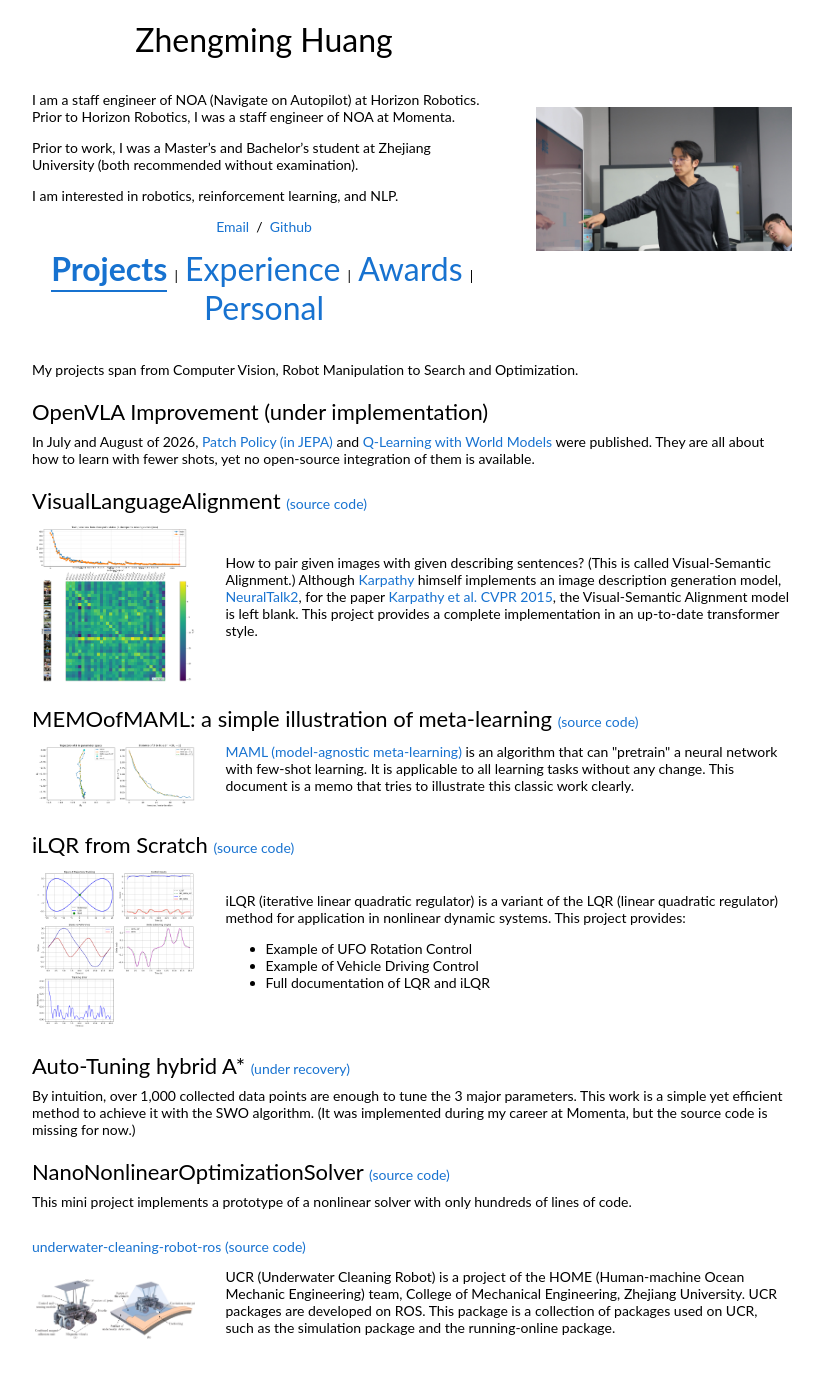
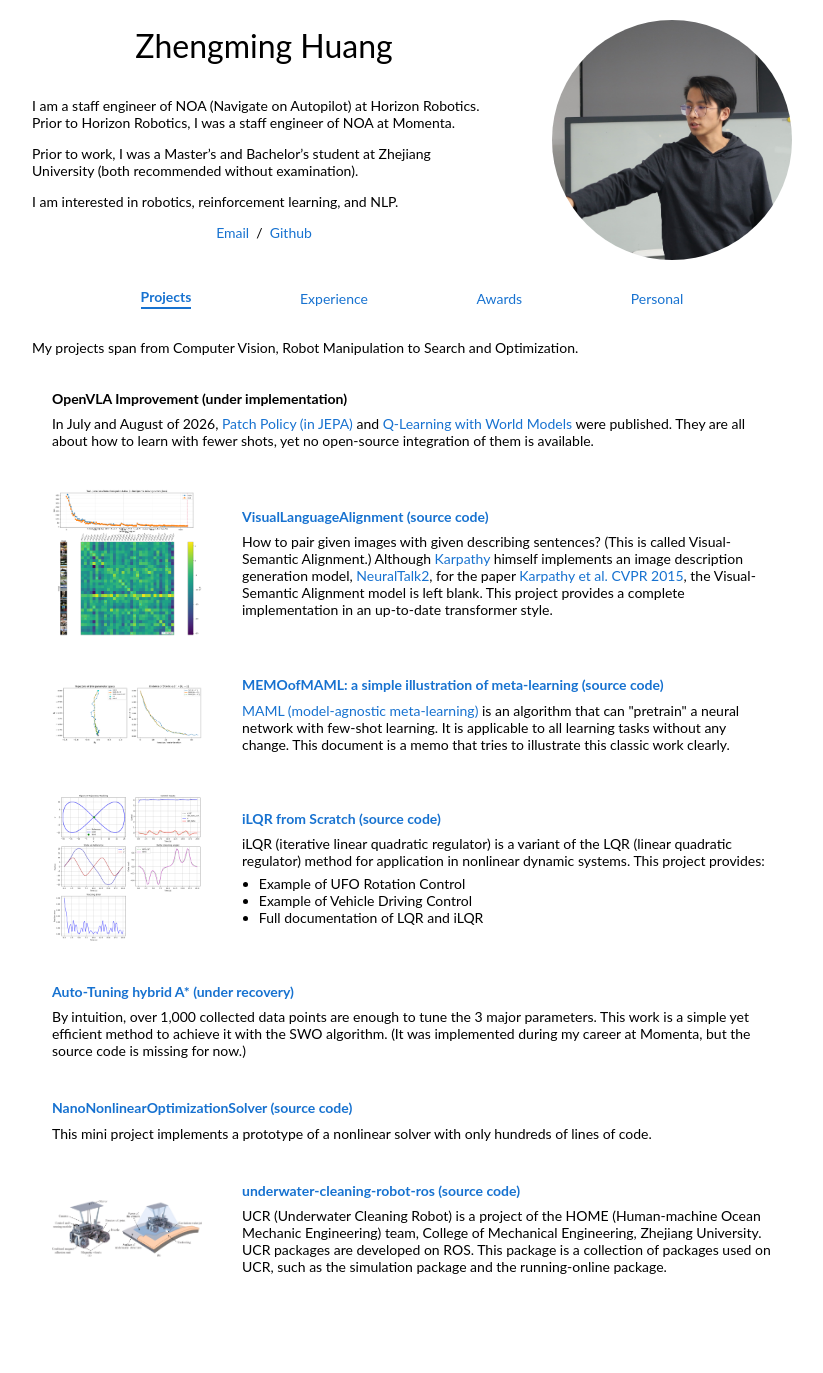
Before and after one commit to JamieHuang28/JamieHuang28.github.io, a Jekyll site: the page built from index.md, in a window 1280 px wide. Shown: the whole page, without its empty margins (228-1051 px from the left). Built offline with Jekyll 4.4.1, drawn with Linux system fonts in a browser that asks for light colours; after the commit the page ends 1315 px from its top, so only the background shows below that.

Commit message:
Update overall layout

```diff
--- a/_includes/profile.html
+++ b/_includes/profile.html
@@ -10,17 +10,14 @@
       <a href="mailto:{{ profile.email }}">Email</a> &nbsp;/&nbsp;
       <a href="{{ profile.github }}">Github</a>
     </p>
-    <p class="nav-tabs">
-      <a href="{{ '/' | relative_url }}" class="{% if page.tab == 'projects' %}active{% endif %}">Projects</a>
-      &nbsp;|&nbsp;
-      <a href="{{ '/experience.html' | relative_url }}" class="{% if page.tab == 'experience' %}active{% endif %}">Experience</a>
-      &nbsp;|&nbsp;
-      <a href="{{ '/awards.html' | relative_url }}" class="{% if page.tab == 'awards' %}active{% endif %}">Awards</a>
-      &nbsp;|&nbsp;
-      <a href="{{ '/personal.html' | relative_url }}" class="{% if page.tab == 'personal' %}active{% endif %}">Personal</a>
-    </p>
   </div>
   <div class="profile-photo">
     <img class="cover-photo" src="{{ profile.cover_photo | relative_url }}" alt="{{ profile.name }}">
   </div>
 </div>
+<p class="nav-tabs">
+  <a href="{{ '/' | relative_url }}" class="{% if page.tab == 'projects' %}active{% endif %}">Projects</a>
+  <a href="{{ '/experience.html' | relative_url }}" class="{% if page.tab == 'experience' %}active{% endif %}">Experience</a>
+  <a href="{{ '/awards.html' | relative_url }}" class="{% if page.tab == 'awards' %}active{% endif %}">Awards</a>
+  <a href="{{ '/personal.html' | relative_url }}" class="{% if page.tab == 'personal' %}active{% endif %}">Personal</a>
+</p>
--- a/index.md
+++ b/index.md
@@ -5,43 +5,37 @@ tab: projects
 
 My projects span from Computer Vision, Robot Manipulation to Search and Optimization.
 
-# OpenVLA Improvement (under implementation)
-In July and August of 2026, [Patch Policy (in JEPA)](https://arxiv.org/abs/2607.18236) and [Q-Learning with World Models](https://arxiv.org/pdf/2608.17163) were published. They are all about how to learn with fewer shots, yet no open-source integration of them is available.
-
-# VisualLanguageAlignment [(source code)](https://github.com/JamieHuang28/VisualLanguageAlignment)
-
-<table>
+<table class="project-list">
   <tr>
-    <td style="width:25%;vertical-align:middle;padding-right:16px;">
-      <img src="./resources/eval_train.png" alt="vla_train_figure" style="width:160px;max-width:100%;display:block;margin:0;">
+    <td colspan="2">
+      <span class="project-title">OpenVLA Improvement (under implementation)</span>
+      <p>In July and August of 2026, <a href="https://arxiv.org/abs/2607.18236">Patch Policy (in JEPA)</a> and <a href="https://arxiv.org/pdf/2608.17163">Q-Learning with World Models</a> were published. They are all about how to learn with fewer shots, yet no open-source integration of them is available.</p>
     </td>
-    <td style="width:75%;vertical-align:middle;">
+  </tr>
+  <tr>
+    <td class="project-thumb">
+      <img src="./resources/eval_train.png" alt="vla_train_figure">
+    </td>
+    <td class="project-body">
+      <a class="project-title" href="https://github.com/JamieHuang28/VisualLanguageAlignment">VisualLanguageAlignment (source code)</a>
       <p>How to pair given images with given describing sentences? (This is called Visual-Semantic Alignment.) Although <a href="https://karpathy.ai/">Karpathy</a> himself implements an image description generation model, <a href="https://github.com/karpathy/neuraltalk2">NeuralTalk2</a>, for the paper <a href="https://cs.stanford.edu/people/karpathy/deepimagesent/">Karpathy et al. CVPR 2015</a>, the Visual-Semantic Alignment model is left blank. This project provides a complete implementation in an up-to-date transformer style.</p>
     </td>
   </tr>
-</table>
-
-# MEMOofMAML: a simple illustration of meta-learning [(source code)](https://github.com/JamieHuang28/MEMOofMAML)
-
-<table>
   <tr>
-    <td style="width:25%;vertical-align:middle;padding-right:16px;">
-      <img src="./resources/MAML_param_updates_B.png" alt="MAML_figure" style="width:160px;max-width:100%;display:block;margin:0;">
+    <td class="project-thumb">
+      <img src="./resources/MAML_param_updates_B.png" alt="MAML_figure">
     </td>
-    <td style="width:75%;vertical-align:middle;">
+    <td class="project-body">
+      <a class="project-title" href="https://github.com/JamieHuang28/MEMOofMAML">MEMOofMAML: a simple illustration of meta-learning (source code)</a>
       <p><a href="https://arxiv.org/abs/1703.03400">MAML (model-agnostic meta-learning)</a> is an algorithm that can "pretrain" a neural network with few-shot learning. It is applicable to all learning tasks without any change. This document is a memo that tries to illustrate this classic work clearly.</p>
     </td>
   </tr>
-</table>
-
-# iLQR from Scratch [(source code)](https://github.com/JamieHuang28/iterative-linear-quadratic-regulator)
-
-<table>
   <tr>
-    <td style="width:25%;vertical-align:middle;padding-right:16px;">
-      <img src="./resources/ilqr_vehicle_model.png" alt="ilqr_figure" style="width:160px;max-width:100%;display:block;margin:0;">
+    <td class="project-thumb">
+      <img src="./resources/ilqr_vehicle_model.png" alt="ilqr_figure">
     </td>
-    <td style="width:75%;vertical-align:middle;">
+    <td class="project-body">
+      <a class="project-title" href="https://github.com/JamieHuang28/iterative-linear-quadratic-regulator">iLQR from Scratch (source code)</a>
       <p>iLQR (iterative linear quadratic regulator) is a variant of the LQR (linear quadratic regulator) method for application in nonlinear dynamic systems. This project provides:</p>
       <ul>
         <li>Example of UFO Rotation Control</li>
@@ -50,22 +44,24 @@ In July and August of 2026, [Patch Policy (in JEPA)](https://arxiv.org/abs/2607.
       </ul>
     </td>
   </tr>
-</table>
-
-# Auto-Tuning hybrid A* [(under recovery)](https://github.com/JamieHuang28/hybrid_astar_algorithm)
-By intuition, over 1,000 collected data points are enough to tune the 3 major parameters. This work is a simple yet efficient method to achieve it with the SWO algorithm. (It was implemented during my career at Momenta, but the source code is missing for now.)
-
-# NanoNonlinearOptimizationSolver [(source code)](https://github.com/JamieHuang28/NanoNonlinearOptimizationSolver)
-This mini project implements a prototype of a nonlinear solver with only hundreds of lines of code.
-
-# [underwater-cleaning-robot-ros (source code)](https://github.com/JamieHuang28/underwater-cleaning-robot-ros)
-
-<table>
   <tr>
-    <td style="width:25%;vertical-align:middle;padding-right:16px;">
-      <img src="./resources/ucr_structure.jpg" alt="Underwater cleaning robot structure" style="width:160px;max-width:100%;display:block;margin:0;">
+    <td colspan="2">
+      <a class="project-title" href="https://github.com/JamieHuang28/hybrid_astar_algorithm">Auto-Tuning hybrid A* (under recovery)</a>
+      <p>By intuition, over 1,000 collected data points are enough to tune the 3 major parameters. This work is a simple yet efficient method to achieve it with the SWO algorithm. (It was implemented during my career at Momenta, but the source code is missing for now.)</p>
     </td>
-    <td style="width:75%;vertical-align:middle;">
+  </tr>
+  <tr>
+    <td colspan="2">
+      <a class="project-title" href="https://github.com/JamieHuang28/NanoNonlinearOptimizationSolver">NanoNonlinearOptimizationSolver (source code)</a>
+      <p>This mini project implements a prototype of a nonlinear solver with only hundreds of lines of code.</p>
+    </td>
+  </tr>
+  <tr>
+    <td class="project-thumb">
+      <img src="./resources/ucr_structure.jpg" alt="Underwater cleaning robot structure">
+    </td>
+    <td class="project-body">
+      <a class="project-title" href="https://github.com/JamieHuang28/underwater-cleaning-robot-ros">underwater-cleaning-robot-ros (source code)</a>
       <p>UCR (Underwater Cleaning Robot) is a project of the HOME (Human-machine Ocean Mechanic Engineering) team, College of Mechanical Engineering, Zhejiang University. UCR packages are developed on ROS. This package is a collection of packages used on UCR, such as the simulation package and the running-online package.</p>
     </td>
   </tr>
--- a/stylesheet.css
+++ b/stylesheet.css
@@ -59,11 +59,18 @@ body {
 }
 
 .nav-tabs {
+  display: flex;
+  justify-content: space-evenly;
+  align-items: center;
+  width: 100%;
+  box-sizing: border-box;
+  margin: 0 0 1em;
+  padding: 8px 2.5% 16px;
   text-align: center;
 }
 
 .nav-tabs a {
-  font-size: 32px;
+  font-size: 14px;
 }
 
 .nav-tabs a.active {
@@ -74,7 +81,13 @@ body {
 
 .cover-photo {
   width: 100%;
-  max-width: 100%;
+  max-width: 240px;
+  aspect-ratio: 1;
+  object-fit: cover;
+  object-position: center;
+  border-radius: 50%;
+  display: block;
+  margin-left: auto;
 }
 
 .page-body {
@@ -100,6 +113,42 @@ body {
   margin: 0 0 1em;
 }
 
+.project-list {
+  width: 100%;
+  border: 0;
+  border-spacing: 0;
+  border-collapse: separate;
+  margin: 0;
+}
+
+.project-list td {
+  padding: 20px;
+  vertical-align: middle;
+}
+
+.project-thumb {
+  width: 25%;
+}
+
+.project-body {
+  width: 75%;
+}
+
+.project-title {
+  font-family: 'Lato', Verdana, Helvetica, sans-serif;
+  font-size: 14px;
+  font-weight: 700;
+}
+
+.project-list p {
+  margin: 0.6em 0 0;
+}
+
+.project-list ul {
+  margin: 0.4em 0 0;
+  padding-left: 1.2em;
+}
+
 .page-body img {
   display: block;
   max-width: 100%;
@@ -114,8 +163,8 @@ body {
   margin: 8px auto 16px;
 }
 
-.tab-projects table img {
-  width: 160px;
+.tab-projects .project-list img {
+  width: auto;
   max-width: 100%;
   margin: 0;
 }
```
